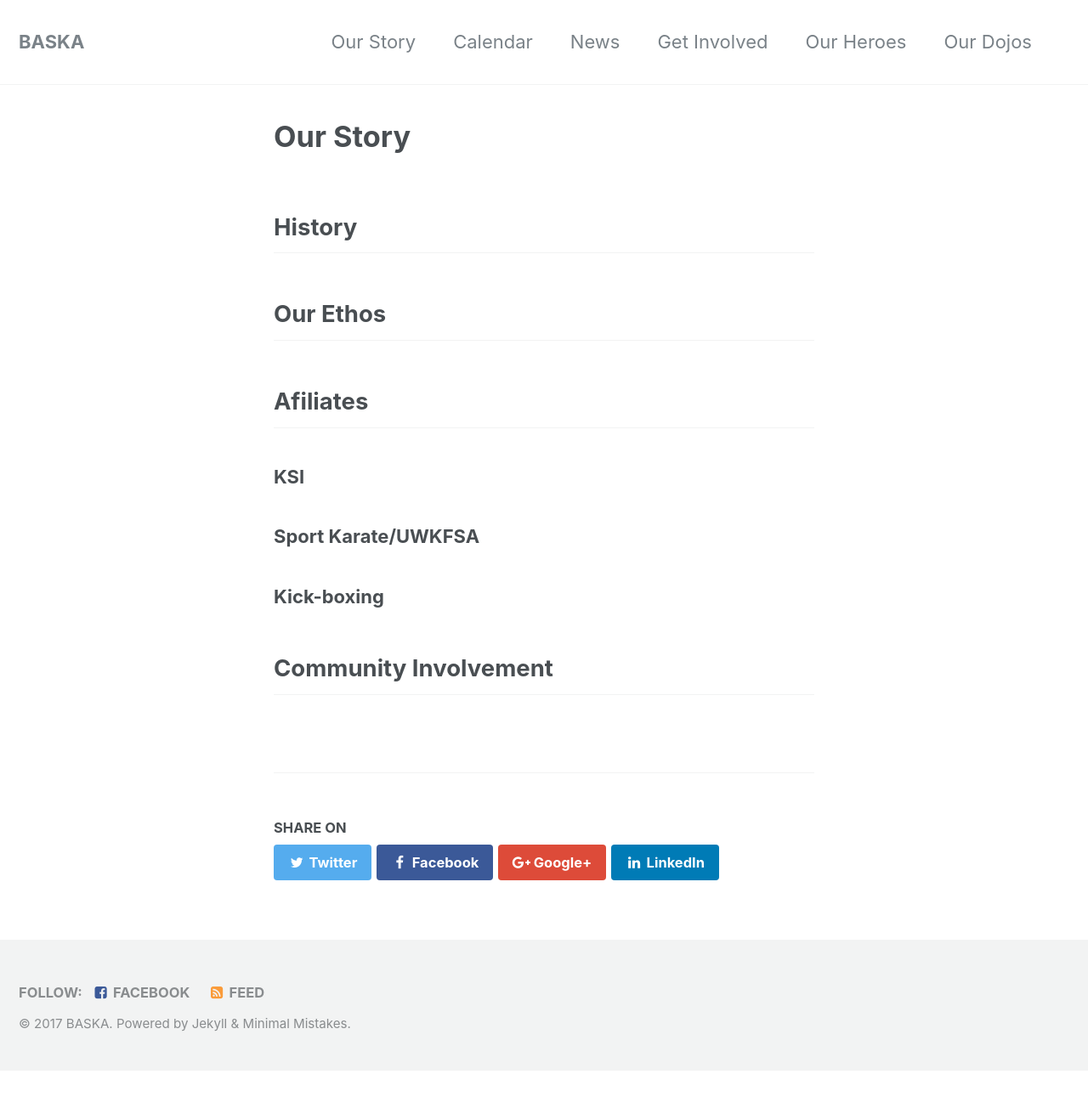
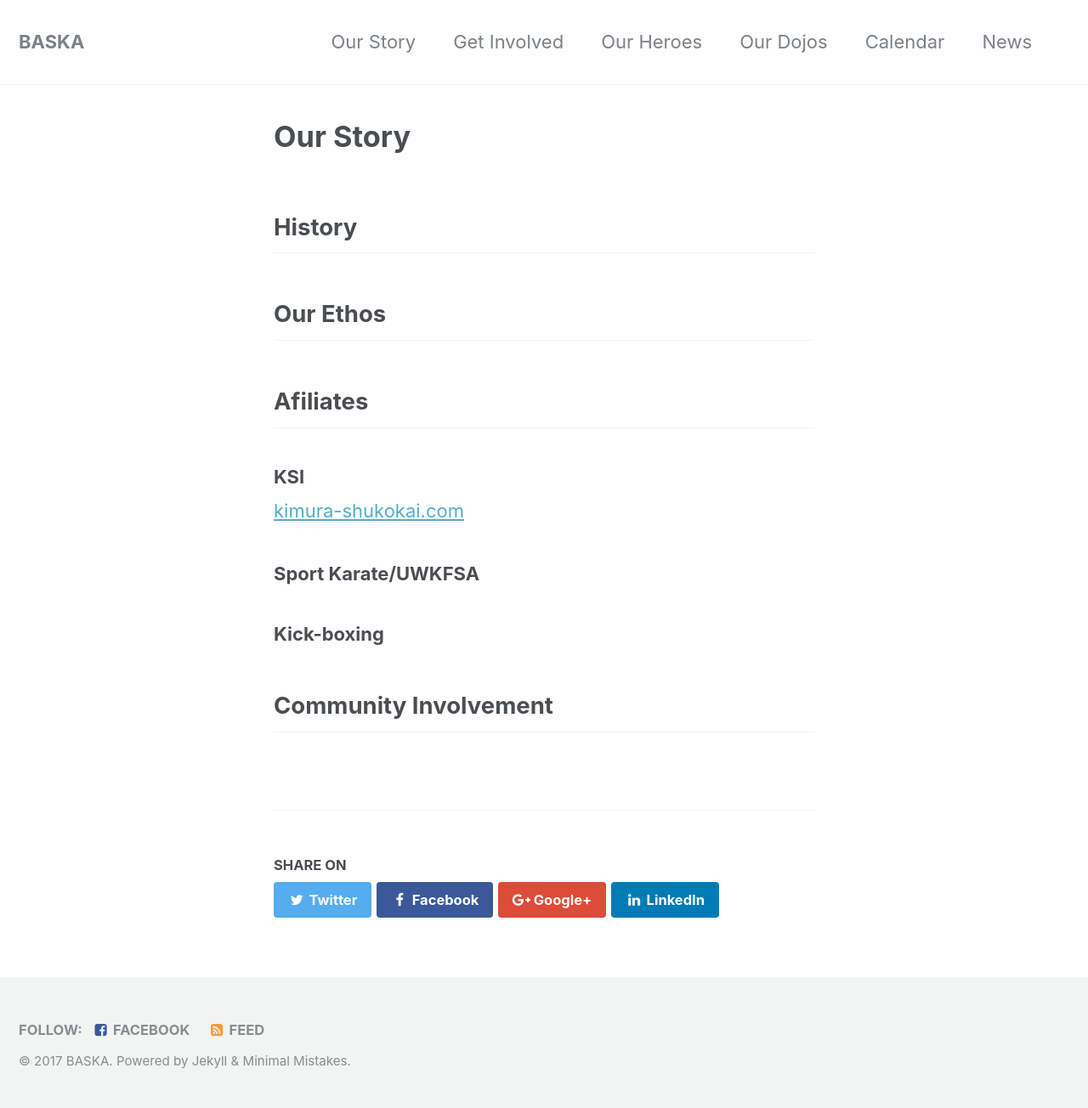
Before and after one commit to BASKA-SA/baska.co.za, a Jekyll site: the page built from _pages/our-story.md, in a window 1280 px wide. Shown: the whole page at 85% size. Built offline with Jekyll 4.4.1, drawn with Linux system fonts in a browser that asks for light colours; before the commit the page ends 1260 px from its top, so only the background shows below that.

```diff
--- a/_config.yml
+++ b/_config.yml
@@ -145,8 +145,8 @@ sass:
 
 # Outputting
 permalink: /:categories/:title/
-paginate: 5 # amount of posts to show
-paginate_path: /page:num/
+#paginate: 5 # amount of posts to show
+#paginate_path: /page:num/
 timezone: # https://en.wikipedia.org/wiki/List_of_tz_database_time_zones
 
 
--- a/_pages/dojos.html
+++ b/_pages/dojos.html
@@ -35,13 +35,13 @@ permalink: /dojos/
                   {% endif %}
                 alt="">
               </div>
-              <h2 class="archive__item-title" itemprop="headline">
+            <h2 class="archive__item-title" itemprop="headline">
               {{ title }}
             </a>
             {% if page.link %}
               <a href="{{ page.url | absolute_url }}" rel="permalink"><i class="fa fa-link" aria-hidden="true" title="permalink"></i><span class="sr-only">Permalink</span></a>
             {% endif %}
-          </h2>
+            </h2>
           {% if page.excerpt %}<p class="archive__item-excerpt" itemprop="description">{{ page.excerpt | markdownify | strip_html | truncate: 160 }}</p>{% endif %}
         </article>
       </div>
--- a/_pages/our-story.md
+++ b/_pages/our-story.md
@@ -10,6 +10,7 @@ title: Our Story
 ## Afiliates
 
 ### KSI
+[kimura-shukokai.com](http://www.kimura-shukokai.com)
 
 ### Sport Karate/UWKFSA
 
```
Also changed, not shown: _data/navigation.yml (+4 -4 lines).
